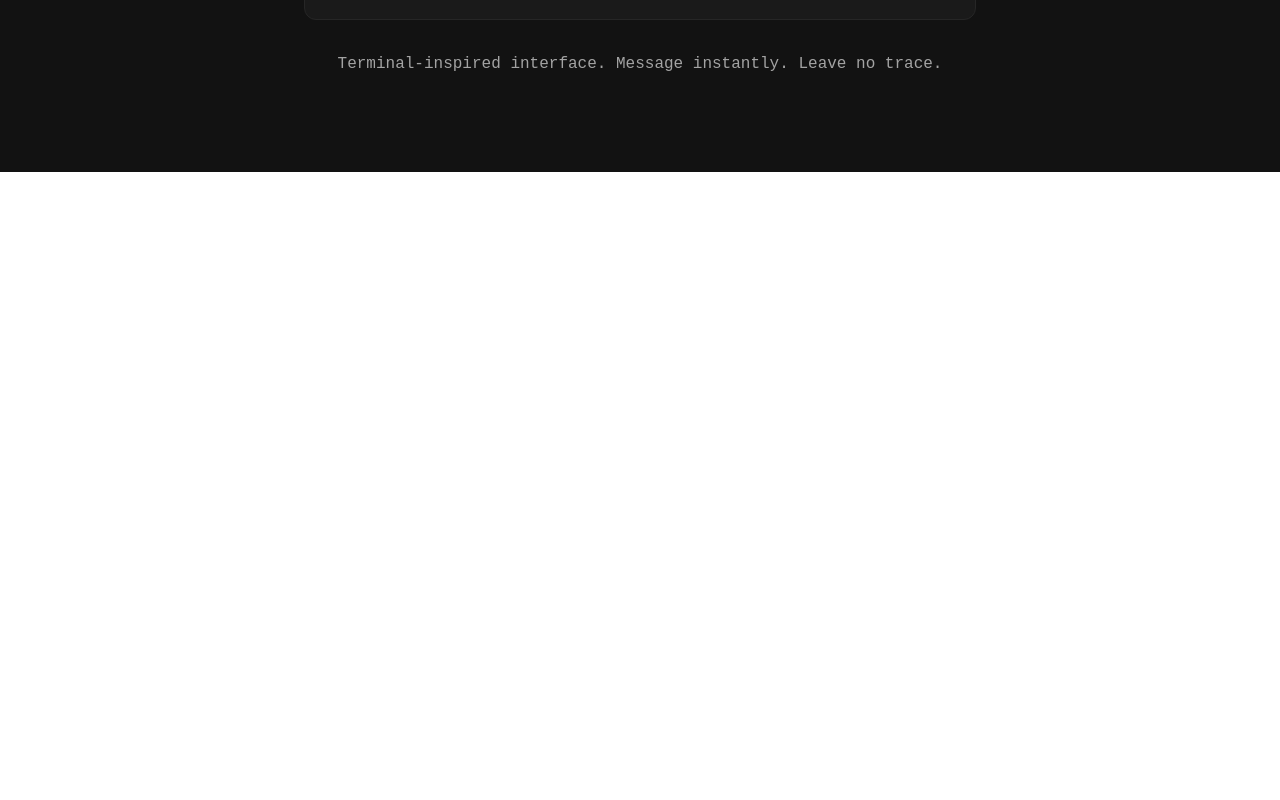
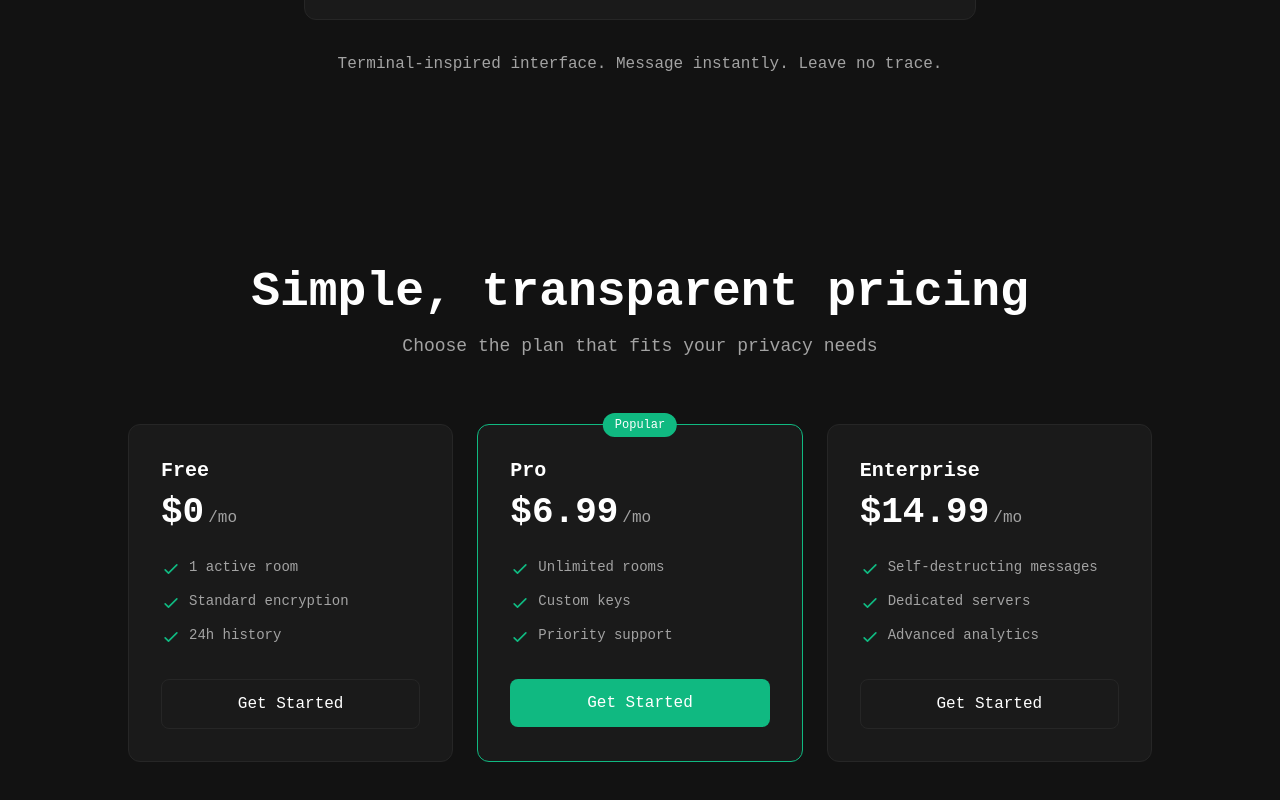
Before and after one commit to h3pixz/flux-talk, a React (Vite) app: page / in a window 1280 px wide. Shown: the part 1139-1939 px from the top of the page. Before the commit the page ends 1311 px from the top, so only its background shows below. Built offline with nearby package versions, Linux system fonts and the light colour scheme.

Commit message:
add: pricing landing

```diff
--- a/src/app/components/Pricing.tsx
+++ b/src/app/components/Pricing.tsx
@@ -1,7 +1,118 @@
+import { motion } from "framer-motion";
+
+const plans = [
+  {
+    name: "Free",
+    price: "$0",
+    period: "/mo",
+    features: ["1 active room", "Standard encryption", "24h history"],
+  },
+  {
+    name: "Pro",
+    price: "$6.99",
+    period: "/mo",
+    features: ["Unlimited rooms", "Custom keys", "Priority support"],
+    featured: true,
+  },
+  {
+    name: "Enterprise",
+    price: "$14.99",
+    period: "/mo",
+    features: [
+      "Self-destructing messages",
+      "Dedicated servers",
+      "Advanced analytics",
+    ],
+  },
+];
+
 export default function Pricing() {
-    return (
-        <>
+  return (
+    <section className="py-24 px-6">
+      <div className="max-w-7xl mx-auto">
+        <motion.div
+          className="text-center mb-16"
+          initial={{ opacity: 0, y: 20 }}
+          whileInView={{ opacity: 1, y: 0 }}
+          viewport={{ once: true, margin: "-100px" }}
+          transition={{ duration: 0.8, ease: [0.22, 1, 0.36, 1] }}
+        >
+          <h2 className="text-4xl md:text-5xl font-bold mb-4">
+            Simple, transparent pricing
+          </h2>
+          <p className="text-lg text-[#a3a3a3]">
+            Choose the plan that fits your privacy needs
+          </p>
+        </motion.div>
 
-        </>
-    )
+        <div className="grid md:grid-cols-3 gap-6 max-w-5xl mx-auto">
+          {plans.map((plan, index) => (
+            <motion.div
+              key={plan.name}
+              className={`relative p-8 bg-[#1a1a1a] border rounded-xl hover:border-[#10b981] transition-all ${
+                plan.featured ? "border-[#10b981]" : "border-[#262626]"
+              }`}
+              initial={{ opacity: 0, y: 20 }}
+              whileInView={{ opacity: 1, y: 0 }}
+              viewport={{ once: true, margin: "-100px" }}
+              transition={{
+                duration: 0.6,
+                delay: index * 0.1,
+                ease: [0.22, 1, 0.36, 1],
+              }}
+              whileHover={{ y: -4 }}
+            >
+              {plan.featured && (
+                <div className="absolute -top-3 left-1/2 -translate-x-1/2 px-3 py-1 bg-[#10b981] text-xs rounded-full">
+                  Popular
+                </div>
+              )}
+
+              <div className="mb-6">
+                <h3 className="text-xl font-bold mb-2">{plan.name}</h3>
+                <div className="flex items-baseline gap-1">
+                  <span className="text-4xl font-bold">{plan.price}</span>
+                  <span className="text-[#a3a3a3]">{plan.period}</span>
+                </div>
+              </div>
+
+              <ul className="space-y-3 mb-8">
+                {plan.features.map((feature) => (
+                  <li
+                    key={feature}
+                    className="flex items-start gap-2 text-sm text-[#a3a3a3]"
+                  >
+                    <svg
+                      className="w-5 h-5 text-[#10b981] shrink-0 mt-0.5"
+                      fill="none"
+                      viewBox="0 0 24 24"
+                      stroke="currentColor"
+                    >
+                      <path
+                        strokeLinecap="round"
+                        strokeLinejoin="round"
+                        strokeWidth={2}
+                        d="M5 13l4 4L19 7"
+                      />
+                    </svg>
+                    <span>{feature}</span>
+                  </li>
+                ))}
+              </ul>
+
+              <button
+                className={`w-full py-3 rounded-lg transition-colors cursor-pointer ${
+                  plan.featured
+                    ? "bg-[#10b981] text-white hover:bg-[#0ea572]"
+                    : "bg-transparent border border-[#262626] text-white hover:border-[#10b981]"
+                }`}
+              >
+                Get Started
+              </button>
+            </motion.div>
+          ))}
+        </div>
+      </div>
+    </section>
+  );
 }
```
